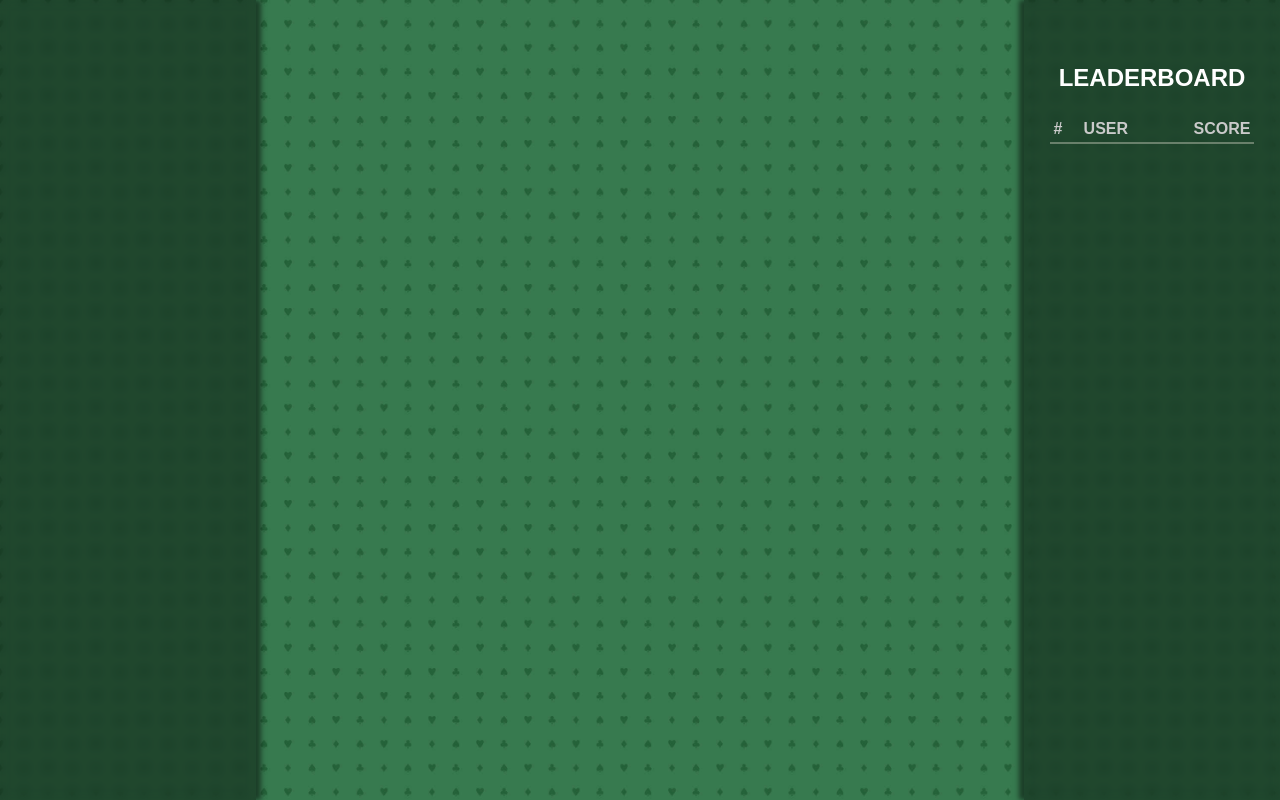
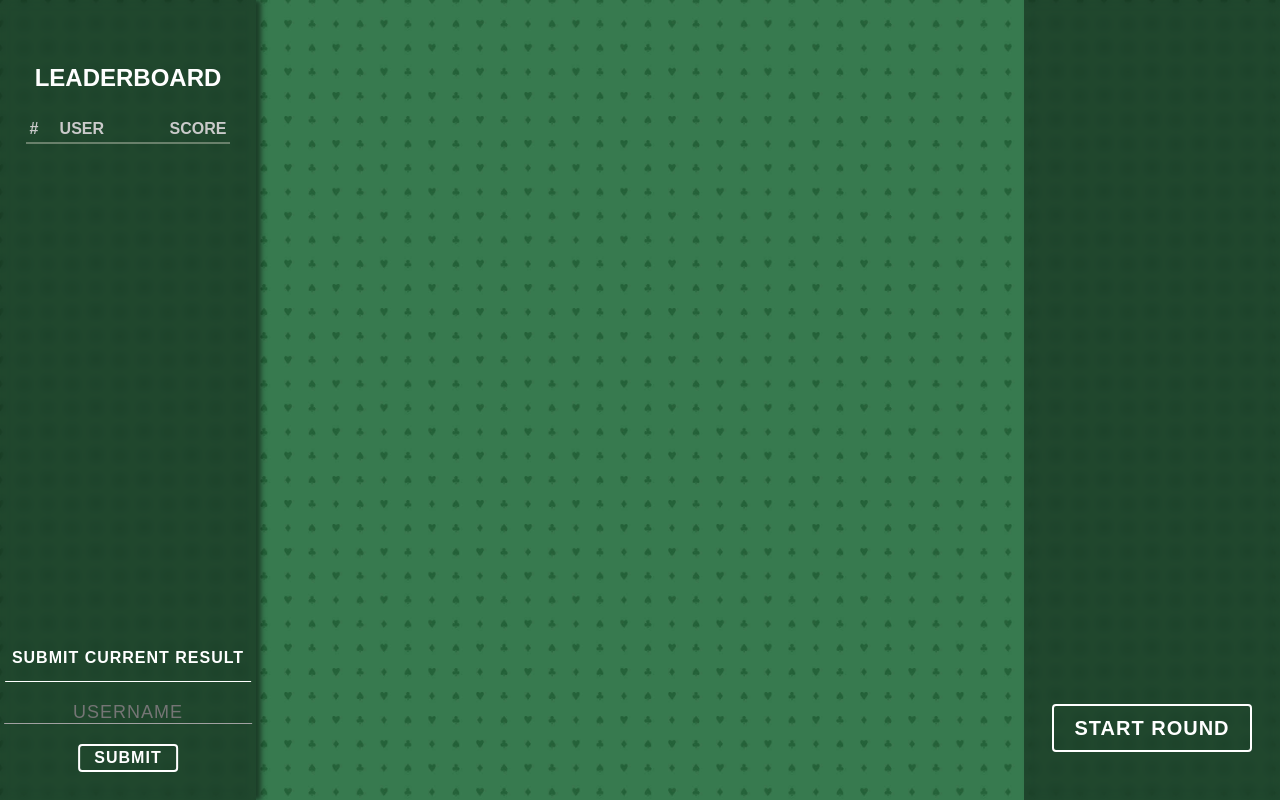
Before and after one commit to thejj26/blackjack, a plain HTML site: page src/index.html in a window 1280 px wide. Drawn offline with Linux system fonts and the light colour scheme.

Commit message:
dovrseno dodavanje u leaderboard, pocet rad na status baru

```diff
--- a/dist/js/Leaderboard.mjs
+++ b/dist/js/Leaderboard.mjs
@@ -9,10 +9,16 @@ function loadLeaderboard() {
     return data;
 }
 function addToLeaderboard(leaderboard_JSON, username, score) {
+    if (username == "") {
+        alert("Username cannot be empty!");
+        return;
+    }
     let i = 0;
     while (i < leaderboard_JSON.length && leaderboard_JSON[i].score > score)
         i++; //dok nije kraj ili dok se ne dode do prvog manjeg/jednakog elementa
     leaderboard_JSON.splice(i, 0, { username, score });
     localStorage.setItem("leaderboard", JSON.stringify(leaderboard_JSON));
+    if (confirm("If you choose to submit your result now, the game will end!\n\nAre you sure?"))
+        window.location.reload();
 }
 export { loadLeaderboard, addToLeaderboard };
--- a/dist/js/main.mjs
+++ b/dist/js/main.mjs
@@ -1,18 +1,31 @@
-import { cardList } from "./Card.mjs";
 import { Hand } from "./Hand.mjs";
 import { shuffleCards } from "./Helpers.mjs";
-import { Player } from "./player.mjs";
-import { loadLeaderboard } from "./Leaderboard.mjs";
+import { Player } from "./Player.mjs";
+import { loadLeaderboard, addToLeaderboard } from "./Leaderboard.mjs";
+//varijable potrebne za logiku igre
 let player = new Player();
 let dealer = new Hand();
+//DOM elementi
 let leaderboard;
-window.addEventListener("load", () => {
-    leaderboard = loadLeaderboard();
-    readyRound();
-});
+let inputName;
+let btnSubmit;
+let btnStart;
 function readyRound() {
     shuffleCards();
-    console.log(cardList);
     player.reset();
     dealer.reset();
 }
+window.addEventListener("load", () => {
+    //dohvacanje DOM elemenata
+    leaderboard = loadLeaderboard();
+    btnStart = document.getElementById("btnStart");
+    inputName = document.getElementById("inputUsername");
+    btnSubmit = document.getElementById("btnSubmit");
+    //dodavajne event listenera
+    btnStart.addEventListener("click", readyRound);
+    btnSubmit.addEventListener("click", () => {
+        addToLeaderboard(leaderboard, inputName.value.trim(), player.getMoney());
+    });
+    //pocetak igre
+    readyRound();
+});
--- a/src/css/main.css
+++ b/src/css/main.css
@@ -31,16 +31,7 @@ body {
     width: 20%;
     background: #0000006b;
     backdrop-filter: blur(5px);
-}
-
-
-.game-status {
-    box-shadow: 5px 0px 5px 0px rgba(0, 0, 0, 0.5);
-}
-
-.leaderboard {
-    box-shadow: -5px 0px 5px 0px rgba(0, 0, 0, 0.5);
-    position: relative;
+    box-shadow: 5px 0px 5px 0px #00000080;
 }
 
 .leaderboard h3 {
@@ -59,7 +50,7 @@ body {
     transform: translateY(-50%);
 }
 
-.leaderboard-header{
+.leaderboard-header {
     border-bottom: 2px #69806b solid;
     height: 4%;
     padding: 0 4px;
@@ -67,44 +58,118 @@ body {
     justify-content: space-between;
 }
 
-.leaderboard-header p{
+.leaderboard-header p {
     font-weight: 600;
     color: #cacaca;
 }
 
-.leaderboard-header p:first-of-type::before{
+.leaderboard-header p:first-of-type::before {
     content: "#";
     width: 30px !important;
     display: inline-block;
 }
 
-#leaderboard{
+#leaderboard {
     list-style-position: inside;
     display: flex;
     flex-direction: column;
-    gap:16px;
+    gap: 16px;
     overflow: scroll;
     height: 96%;
     padding: 8px 2px;
     margin: 8px 0;
 }
 
-#leaderboard li{
+#leaderboard li {
     display: flex;
     counter-increment: n;
     font-size: 18px;
 }
 
-#leaderboard li span{
+#leaderboard li span {
     position: absolute;
-    right: 16px;
+    right: 8px;
     font-size: 18px;
     letter-spacing: 2px;
 }
 
-#leaderboard li::before{
+#leaderboard li::before {
     content: counter(n)".";
     width: 36px;
     font-weight: 600;
-    color:#a1a1a1;
+    color: #a1a1a1;
 }
+
+.add-to-leaderboard {
+    position: absolute;
+    bottom: 28px;
+    display: flex;
+    flex-direction: column;
+    left: 50%;
+    transform: translateX(-50%);
+    padding-top: 20px;
+    border-top: 1px solid #fff;
+    width: 96%;
+    align-items: center;
+    gap: 20px;
+    margin: 0 auto;
+}
+
+.add-to-leaderboard::after {
+    content: "SUBMIT CURRENT RESULT";
+    position: absolute;
+    top: -24px;
+    transform: translateY(-50%);
+    text-align: center;
+    width: 100%;
+    font-weight: 600;
+    letter-spacing: 1px;
+    font-size: 16px;
+}
+
+#btnStart,
+#btnSubmit {
+    box-sizing: border-box;
+    background: transparent;
+    border: 2px solid #fff;
+    border-radius: 4px;
+    transition: ease-in-out .1s;
+    font-weight: 600;
+    letter-spacing: 1px;
+}
+
+#btnStart {
+    position: absolute;
+    bottom: 48px;
+    width: 200px;
+    height: 48px;
+    font-size: 20px;
+    left: 50%;
+    transform: translateX(-50%);
+}
+
+#btnSubmit {
+    width: 100px;
+    height: 28px;
+    font-size: 16px;
+}
+
+#btnStart:hover,
+#btnSubmit:hover {
+    background: #fff;
+    color: #000;
+}
+
+#inputUsername {
+    background: transparent;
+    border: none;
+    border-bottom: 1px solid #a1a1a1;
+    font-size: 18px;
+    width: 248px;
+    letter-spacing: 1px;
+    text-align: center;
+}
+
+#inputUsername:focus {
+    outline: none;
+}
--- a/src/index.html
+++ b/src/index.html
@@ -11,8 +11,7 @@
 <body>
 
     <section class="main">
-        <div class="game-status"></div>
-        <div class="table-container"></div>
+        <!--LEADERBOARD-->
         <div class="leaderboard">
             <h3>LEADERBOARD</h3>
             <div class="leaderboard-container">
@@ -23,7 +22,18 @@
                 <ol id="leaderboard">
                 </ol>
             </div>
+            <div class="add-to-leaderboard">
+                <input type="text" id="inputUsername" maxlength="24" placeholder="USERNAME" autocomplete="off">
+                <button id="btnSubmit">SUBMIT</button>
+            </div>
         </div>
+        <!--GAME TABLE-->
+        <div class="table-container"></div>
+        <!--ACTIONS AND STATUS-->
+        <div class="game-status">
+            <button id="btnStart">START ROUND</button>
+        </div>
+
     </section>
     <script src="../dist/js/main.mjs" type="module"></script>
 </body>
```
Also changed, not shown: 2 other files.
